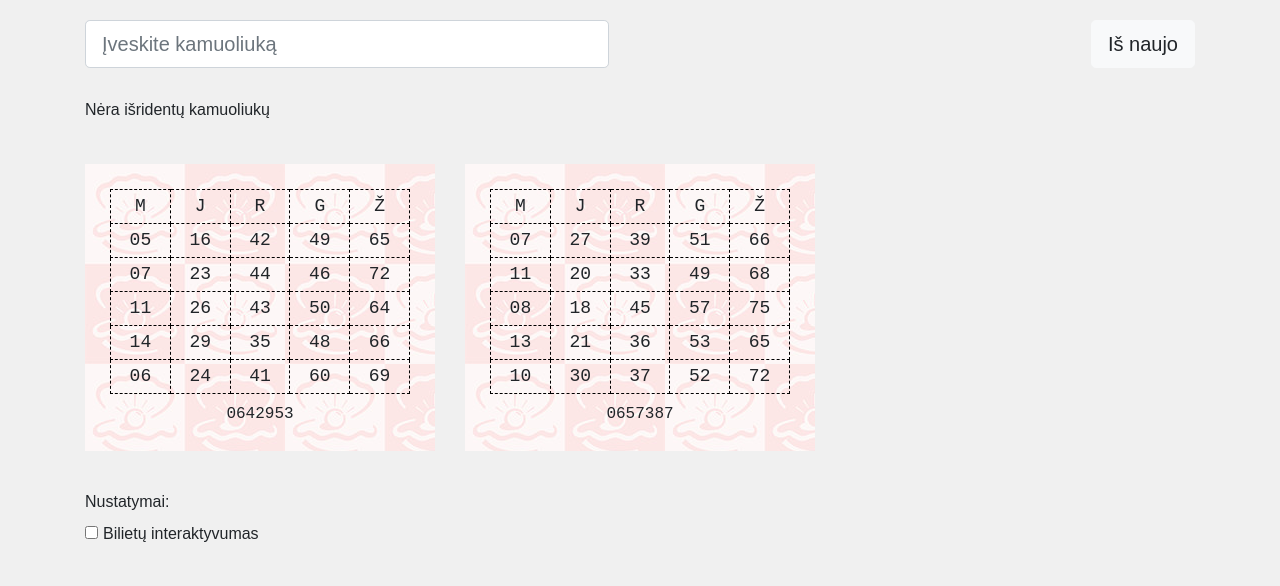
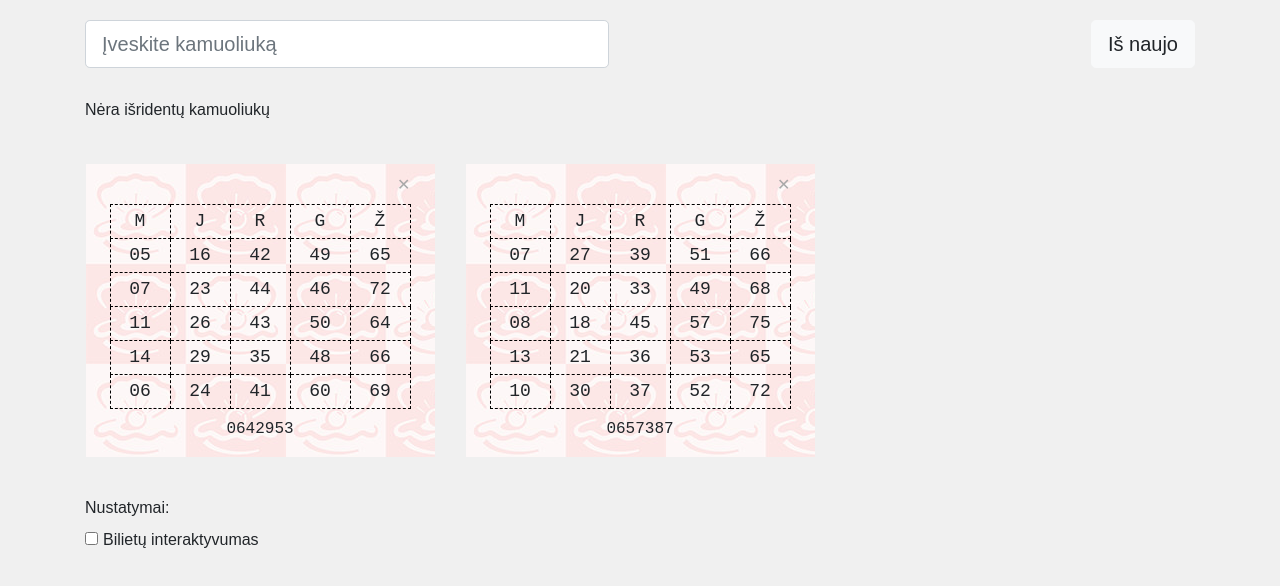
Before and after one commit to edvinasjurele/teleloto-crossout, a React (Create React App) app: page / in a window 1280 px wide. Shown: the top 586 px of the page. Built offline with nearby package versions, Linux system fonts and the light colour scheme.

Commit message:
Add Ticket removing functionality, add app state to localStorage on beforeunmount event

```diff
--- a/public/index.html
+++ b/public/index.html
@@ -21,7 +21,7 @@
       work correctly both with client-side routing and a non-root public URL.
       Learn how to configure a non-root public URL by running `npm run build`.
     -->
-  <title>React App</title>
+  <title>Lotto Crossout</title>
 </head>
 
 <body>
--- a/src/App.js
+++ b/src/App.js
@@ -4,7 +4,7 @@ import { Ticket, Sphere, Input, Status } from './components';
 
 const STORAGE_KEY = 'appState';
 
-const tickets = [
+const demoTickets = [
   {
     values: [
       [5, 16, 42, 49, 65],
@@ -45,6 +45,7 @@ class App extends Component {
       options: {
         isTicketsClickable: false,
       },
+      tickets: demoTickets,
     };
 
     return initialState;
@@ -54,8 +55,14 @@ class App extends Component {
     this.setState(this.getInitialState());
   };
 
-  pushStateToStorage = () =>
+  removeLocalStorage = () => {
+    localStorage.removeItem(STORAGE_KEY);
+  };
+
+  pushStateToStorage = () => {
+    this.removeLocalStorage();
     localStorage.setItem(STORAGE_KEY, JSON.stringify(this.state));
+  };
 
   setStatusMessage = (color, message) => {
     this.setState({ status: { color, message } });
@@ -63,14 +70,14 @@ class App extends Component {
 
   resetStatusMessage = () => {
     this.setState({ status: this.getInitialState().status });
-    this.pushStateToStorage();
   };
 
   countOccurencies = number => {
     let occurenciesCount = 0;
-    tickets.map(ticket => {
+    this.state.tickets.map(ticket => {
       const arr = ticket.values.toString().split(',');
       occurenciesCount += arr.reduce((a, v) => (v === number ? ++a : a), 0);
+      return true;
     });
     return occurenciesCount;
   };
@@ -85,8 +92,6 @@ class App extends Component {
     } else {
       this.setStatusMessage('default', 'Nerasta');
     }
-
-    this.pushStateToStorage();
   };
 
   handleInput = inputValue => {
@@ -120,7 +125,7 @@ class App extends Component {
     if (
       window.confirm('Ar tikrai? Bus ištrinti bilietai ir kamuoliukų istorija.')
     ) {
-      localStorage.removeItem(STORAGE_KEY);
+      this.removeLocalStorage();
       this.resetState();
     }
   };
@@ -131,8 +136,12 @@ class App extends Component {
     ) {
       this.setState({ rolledValues: this.state.rolledValues.slice(0, -1) });
       this.resetStatusMessage();
-      this.pushStateToStorage();
     }
+  };
+
+  componentUnmount = () => {
+    this.pushStateToStorage();
+    window.removeEventListener('beforeunload', this.componentUnmount);
   };
 
   componentWillMount() {
@@ -140,15 +149,30 @@ class App extends Component {
     if (cache != null) {
       this.setState({ ...cache, value: '' });
     }
+    window.addEventListener('beforeunload', this.componentUnmount);
   }
 
-  handleIsClickableChange = () =>
+  componentWillUnmount() {
+    this.componentUnmount();
+  }
+
+  handleIsClickableChange = () => {
     this.setState({
       options: {
         ...this.state.options,
         isTicketsClickable: !this.state.options.isTicketsClickable,
       },
     });
+  };
+
+  removeTicketByIndex = id => {
+    if (window.confirm('Ar tikrai? Bus ištrintas pasirinktas bilietas.')) {
+      console.log(this.state.tickets.filter((item, index) => index === id));
+      this.setState({
+        tickets: this.state.tickets.filter((item, index) => index === id),
+      });
+    }
+  };
 
   render() {
     const {
@@ -156,6 +180,7 @@ class App extends Component {
       value,
       status,
       options: { isTicketsClickable },
+      tickets,
     } = this.state;
     return (
       <div className="App">
@@ -228,6 +253,8 @@ class App extends Component {
             {tickets.map((ticket, index) => (
               <div key={index} className="col-12 col-md-6 col-lg-4">
                 <Ticket
+                  index={index}
+                  onTicketRemove={value => this.removeTicketByIndex(value)}
                   className="d-inline-block text-center my-2"
                   rolledValues={this.state.rolledValues}
                   isClickable={isTicketsClickable}
@@ -251,7 +278,7 @@ class App extends Component {
                     type="checkbox"
                     id="inlineCheckbox1"
                     checked={isTicketsClickable}
-                    onClick={this.handleIsClickableChange}
+                    onChange={this.handleIsClickableChange}
                   />
                   Bilietų interaktyvumas
                 </label>
--- a/src/components/Ticket/index.css
+++ b/src/components/Ticket/index.css
@@ -1 +1 @@
-.Ticket{font-family:"Courier New", Courier, monospace, sans-serif;padding:25px;background:url(../../images/bg.jpg) left top;overflow:hidden}.Ticket table{border-collapse:collapse}.Ticket td,.Ticket th{user-select:none;border:1px dashed black}.Ticket__footer{margin-top:10px}.Ticket__ticket-number{letter-spacing:2px}
+.Ticket{font-family:'Courier New', Courier, monospace, sans-serif;position:relative;background:url(../../images/bg.jpg) left top;overflow:hidden}.Ticket table{border-collapse:collapse}.Ticket td,.Ticket th{user-select:none;border:1px dashed black}.Ticket__footer{margin-top:10px}.Ticket__ticket-number{letter-spacing:2px}.Ticket__close{position:absolute;right:24px;top:10px;color:darkgrey}.Ticket__close:hover,.Ticket__close:active{color:grey;text-decoration:none}
--- a/src/components/Ticket/index.js
+++ b/src/components/Ticket/index.js
@@ -8,16 +8,27 @@ import './index.css';
 const headerLetters = ['M', 'J', 'R', 'G', 'Ž'];
 
 const Ticket = ({
+  index,
   values,
   rolledValues,
   number,
   isClickable,
   clickHandler,
+  onTicketRemove,
   className,
   ...props
 }) => (
-  <div className={cx('Ticket', className)} {...props}>
-    <table>
+  <div className={cx('Ticket px-4 pb-3 pt-4', className)} {...props}>
+    {onTicketRemove && (
+      <a
+        href="#remove"
+        className="Ticket__close"
+        onClick={() => onTicketRemove(index)}
+      >
+        ✕
+      </a>
+    )}
+    <table className="mt-3">
       <thead>
         <tr>
           {headerLetters.map((letter, index) => (
--- a/src/components/Ticket/index.scss
+++ b/src/components/Ticket/index.scss
@@ -1,7 +1,6 @@
 .Ticket {
-  font-family: "Courier New", Courier, monospace, sans-serif;
-  padding: 25px;
-
+  font-family: 'Courier New', Courier, monospace, sans-serif;
+  position: relative;
   background: url(../../images/bg.jpg) left top;
   overflow: hidden;
 
@@ -22,4 +21,17 @@
   &__ticket-number {
     letter-spacing: 2px;
   }
+
+  &__close {
+    position: absolute;
+    right: 24px;
+    top: 10px;
+    color: darkgrey;
+
+    &:hover,
+    &:active {
+      color: grey;
+      text-decoration: none;
+    }
+  }
 }
```
